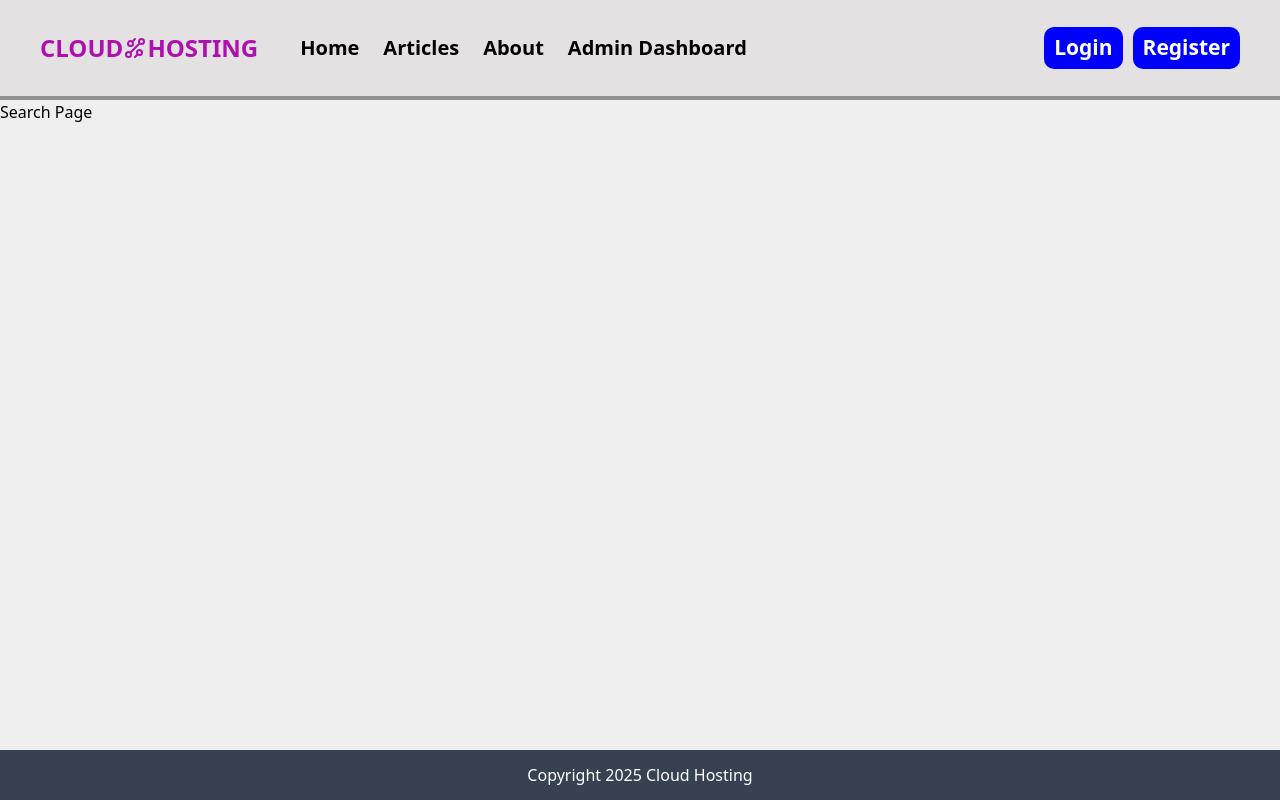
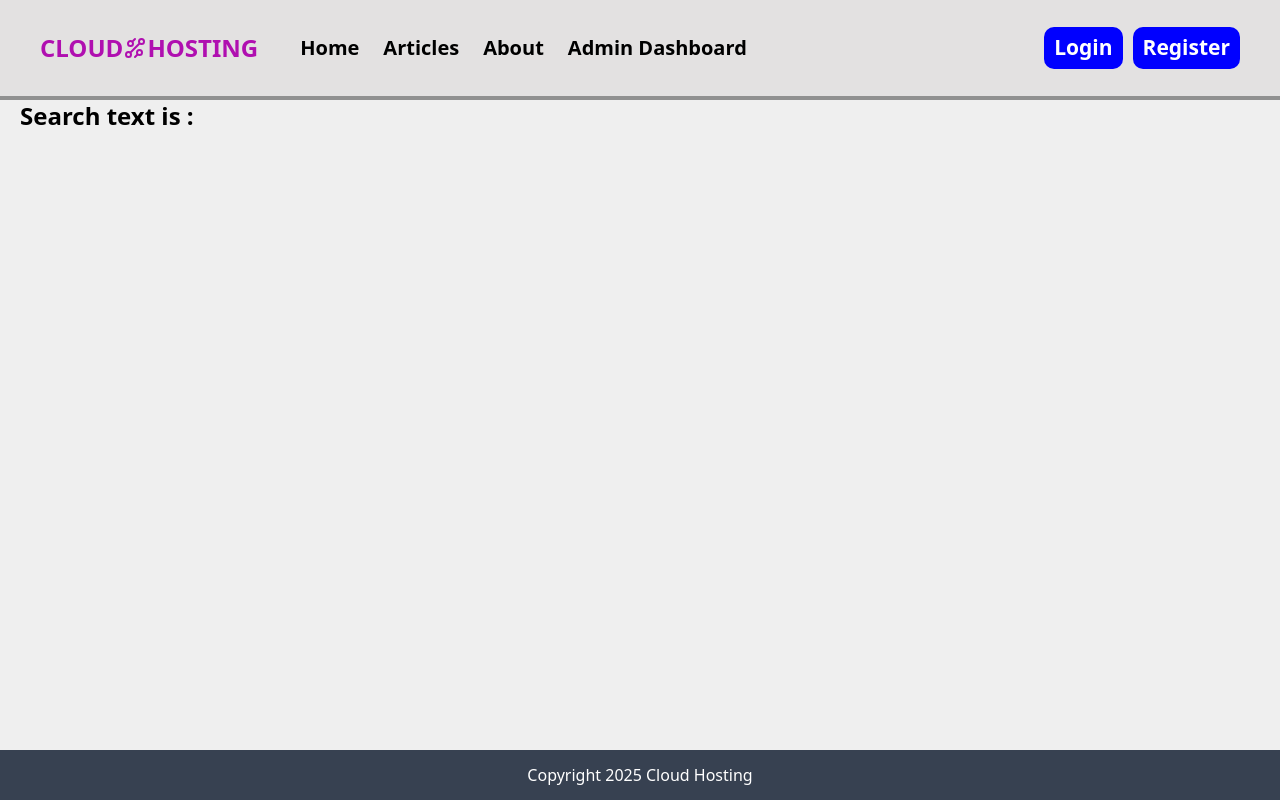
Before and after one commit to MRamadanMcit/YoussefAbbasNext, a Next.js app: page /articles/search in a window 1280 px wide. Built offline with nearby package versions, Linux system fonts and the light colour scheme.

Commit message:
More About Navigation

```diff
--- a/src/app/articles/search/page.tsx
+++ b/src/app/articles/search/page.tsx
@@ -1,5 +1,13 @@
-export default function SearchArticlePage() {
+interface SearchArticleProps {
+  searchParams: Promise<{ searchText: string }>;
+}
+
+export default async function SearchArticlePage({
+  searchParams,
+}: SearchArticleProps) {
   return (
-    <div>Search Page</div>
-  )
+    <section className="fix-height container m-auto px-5">
+      <h1 className="text-2xl font-bold">Search text is : {(await searchParams).searchText}</h1>
+    </section>
+  );
 }
--- a/src/components/articles/searchArticleInput.tsx
+++ b/src/components/articles/searchArticleInput.tsx
@@ -1,6 +1,7 @@
 "use client";
 
 import React, { useState } from "react";
+import { toast } from "react-toastify";
 import { useRouter } from "next/navigation";
 
 export default function SearchArticleInput() {
@@ -9,7 +10,7 @@ export default function SearchArticleInput() {
 
   const formSubmitHandle = (e: React.FormEvent) => {
     e.preventDefault();
-
+    if (searchText === "") return toast.error("Search should exists value");
     console.log({ searchText });
     router.push(`/articles/search?searchText=${searchText}`);
   };
```
